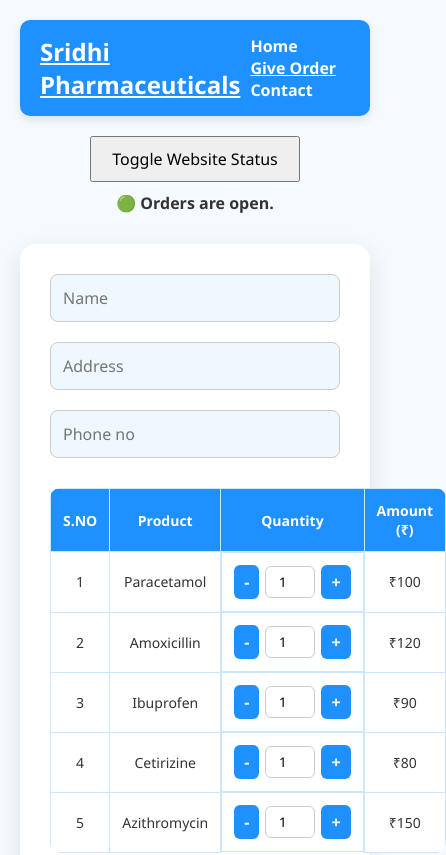
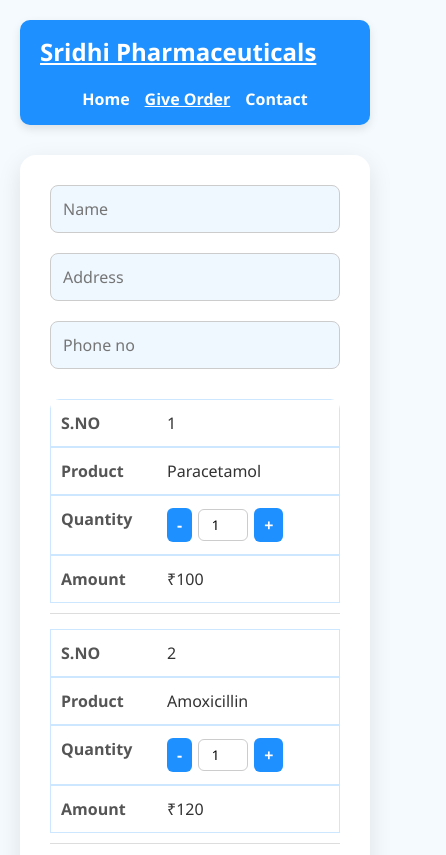
Before and after one commit to Ritunjay475/Sridhi-Pharmaceuticals, a plain HTML site: page neworder.html in a window 390 px wide. Shown: the top 855 px of the page, 446 px wide, since content can reach past the window. Drawn offline with Linux system fonts and the light colour scheme.

Commit message:
changes done

```diff
--- a/neworder.html
+++ b/neworder.html
@@ -5,7 +5,6 @@
   <meta name="viewport" content="width=device-width, initial-scale=1.0"/>
   <title>Sridhi Pharmaceuticals Order Page</title>
   <style>
-    /* Styles remain unchanged */
     * {
       box-sizing: border-box;
       margin: 0;
@@ -27,18 +26,25 @@
       align-items: center;
       border-radius: 10px;
       box-shadow: 0 4px 10px rgba(0, 0, 0, 0.1);
+      flex-wrap: wrap;
     }
 
     header h2 {
       color: white;
       font-size: 24px;
+      margin-bottom: 10px;
+    }
+
+    nav {
+      display: flex;
+      flex-wrap: wrap;
+      gap: 15px;
     }
 
     nav a {
       color: white;
       text-decoration: none;
       font-weight: bold;
-      margin: 0 10px;
     }
 
     nav a:hover {
@@ -147,13 +153,58 @@
       background-color: #1c86ee;
     }
 
+    /* Responsive tweaks */
     @media (max-width: 768px) {
+      header {
+        flex-direction: column;
+        align-items: flex-start;
+      }
+
+      nav {
+        justify-content: center;
+        width: 100%;
+        margin-top: 10px;
+      }
+
       .input-row {
         flex-direction: column;
       }
 
-      th, td {
-        font-size: 14px;
+      .input-row input {
+        width: 100%;
+      }
+
+      table, thead, tbody, th, td, tr {
+        display: block;
+      }
+
+      thead {
+        display: none;
+      }
+
+      tr {
+        margin-bottom: 15px;
+        border-bottom: 1px solid #ddd;
+        padding-bottom: 10px;
+      }
+
+      td {
+        text-align: left;
+        padding-left: 40%;
+        position: relative;
+      }
+
+      td::before {
+        content: attr(data-label);
+        position: absolute;
+        left: 10px;
+        top: 12px;
+        font-weight: bold;
+        color: #555;
+      }
+
+      .quantity {
+        justify-content: flex-start;
       }
     }
   </style>
@@ -169,15 +220,6 @@
     </nav>
   </header>
 
-  <!-- Admin ON/OFF Control -->
-  <div id="admin-toggle" style="margin-top: 20px; text-align: center;">
-    <button onclick="toggleWebsite()" style="padding: 10px 20px; font-size: 16px; cursor: pointer;">
-      Toggle Website Status
-    </button>
-    <p id="status-msg" style="margin-top: 10px; font-weight: bold;"></p>
-  </div>
-
-  <!-- Form Container Wrapper -->
   <div id="order-form-wrapper">
     <form action="https://sheetdb.io/api/v1/pgg1yy7fkom8a" method="post" id="sheetdb-form">
       <div class="container">
@@ -188,64 +230,56 @@
         </div>
 
         <table>
-          <thead>
-            <tr>
-              <th>S.NO</th>
-              <th>Product</th>
-              <th>Quantity</th>
-              <th>Amount (₹)</th>
-            </tr>
-          </thead>
           <tbody>
             <tr>
-              <td>1</td>
-              <td>Paracetamol</td>
-              <td class="quantity">
+              <td data-label="S.NO">1</td>
+              <td data-label="Product">Paracetamol</td>
+              <td data-label="Quantity" class="quantity">
                 <button type="button" onclick="changeQty(this, -1)">-</button>
                 <input type="number" name="data[paracetamol_qty]" value="1" min="0">
                 <button type="button" onclick="changeQty(this, 1)">+</button>
               </td>
-              <td>₹100</td>
+              <td data-label="Amount">₹100</td>
             </tr>
             <tr>
-              <td>2</td>
-              <td>Amoxicillin</td>
-              <td class="quantity">
+              <td data-label="S.NO">2</td>
+              <td data-label="Product">Amoxicillin</td>
+              <td data-label="Quantity" class="quantity">
                 <button type="button" onclick="changeQty(this, -1)">-</button>
                 <input type="number" name="data[amoxicillin_qty]" value="1" min="0">
                 <button type="button" onclick="changeQty(this, 1)">+</button>
               </td>
-              <td>₹120</td>
+              <td data-label="Amount">₹120</td>
             </tr>
             <tr>
-              <td>3</td>
-              <td>Ibuprofen</td>
-              <td class="quantity">
+              <td data-label="S.NO">3</td>
+              <td data-label="Product">Ibuprofen</td>
+              <td data-label="Quantity" class="quantity">
                 <button type="button" onclick="changeQty(this, -1)">-</button>
                 <input type="number" name="data[ibuprofen_qty]" value="1" min="0">
                 <button type="button" onclick="changeQty(this, 1)">+</button>
               </td>
-              <td>₹90</td>
+              <td data-label="Amount">₹90</td>
             </tr>
             <tr>
-              <td>4</td>
-              <td>Cetirizine</td>
-              <td class="quantity">
+              <td data-label="S.NO">4</td>
+              <td data-label="Product">Cetirizine</td>
+              <td data-label="Quantity" class="quantity">
                 <button type="button" onclick="changeQty(this, -1)">-</button>
                 <input type="number" name="data[cetirizine_qty]" value="1" min="0">
                 <button type="button" onclick="changeQty(this, 1)">+</button>
               </td>
-              <td>₹80</td>
+              <td data-label="Amount">₹80</td>
             </tr>
             <tr>
-              <td>5</td>
-              <td>Azithromycin</td>
-              <td class="quantity">
+              <td data-label="S.NO">5</td>
+              <td data-label="Product">Azithromycin</td>
+              <td data-label="Quantity" class="quantity">
                 <button type="button" onclick="changeQty(this, -1)">-</button>
                 <input type="number" name="data[azithromycin_qty]" value="1" min="0">
                 <button type="button" onclick="changeQty(this, 1)">+</button>
               </td>
-              <td>₹150</td>
+              <td data-label="Amount">₹150</td>
             </tr>
           </tbody>
         </table>
@@ -256,7 +290,6 @@
   </div>
 
   <script>
-    // Updated to allow 0 as the minimum
     function changeQty(button, change) {
       const input = button.parentElement.querySelector('input');
       let value = parseInt(input.value) || 0;
@@ -265,7 +298,6 @@
       input.value = value;
     }
 
-    // Submit form via SheetDB API
     document.getElementById('sheetdb-form').addEventListener('submit', function (e) {
       e.preventDefault();
       fetch(this.action, {
@@ -276,28 +308,6 @@
           window.open('page2.html', '_blank');
         });
     });
-
-    // Website open/close toggle
-    function updateSiteStatus() {
-      const isOpen = localStorage.getItem('siteStatus') === 'open';
-      document.getElementById('order-form-wrapper').style.display = isOpen ? 'block' : 'none';
-      document.getElementById('status-msg').textContent = isOpen
-        ? '🟢 Orders are open.'
-        : '🔴 Orders are currently closed.';
-    }
-
-    function toggleWebsite() {
-      const currentStatus = localStorage.getItem('siteStatus') === 'open' ? 'closed' : 'open';
-      localStorage.setItem('siteStatus', currentStatus);
-      updateSiteStatus();
-    }
-
-    window.onload = function () {
-      if (!localStorage.getItem('siteStatus')) {
-        localStorage.setItem('siteStatus', 'open');
-      }
-      updateSiteStatus();
-    };
   </script>
 
 </body>
```
Also changed, not shown: contact.html (+1 -1 lines), index.html (+27 -146 lines), page2.html (+24 -3 lines).
